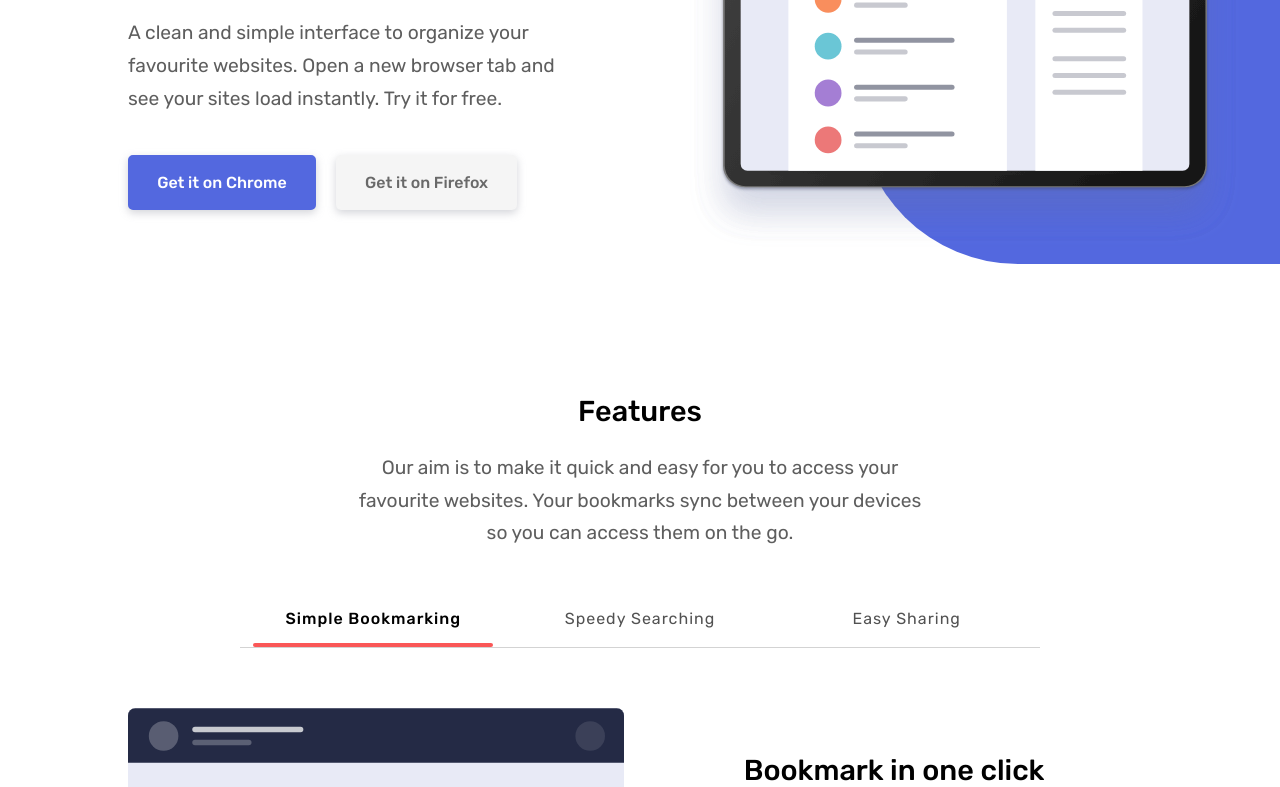
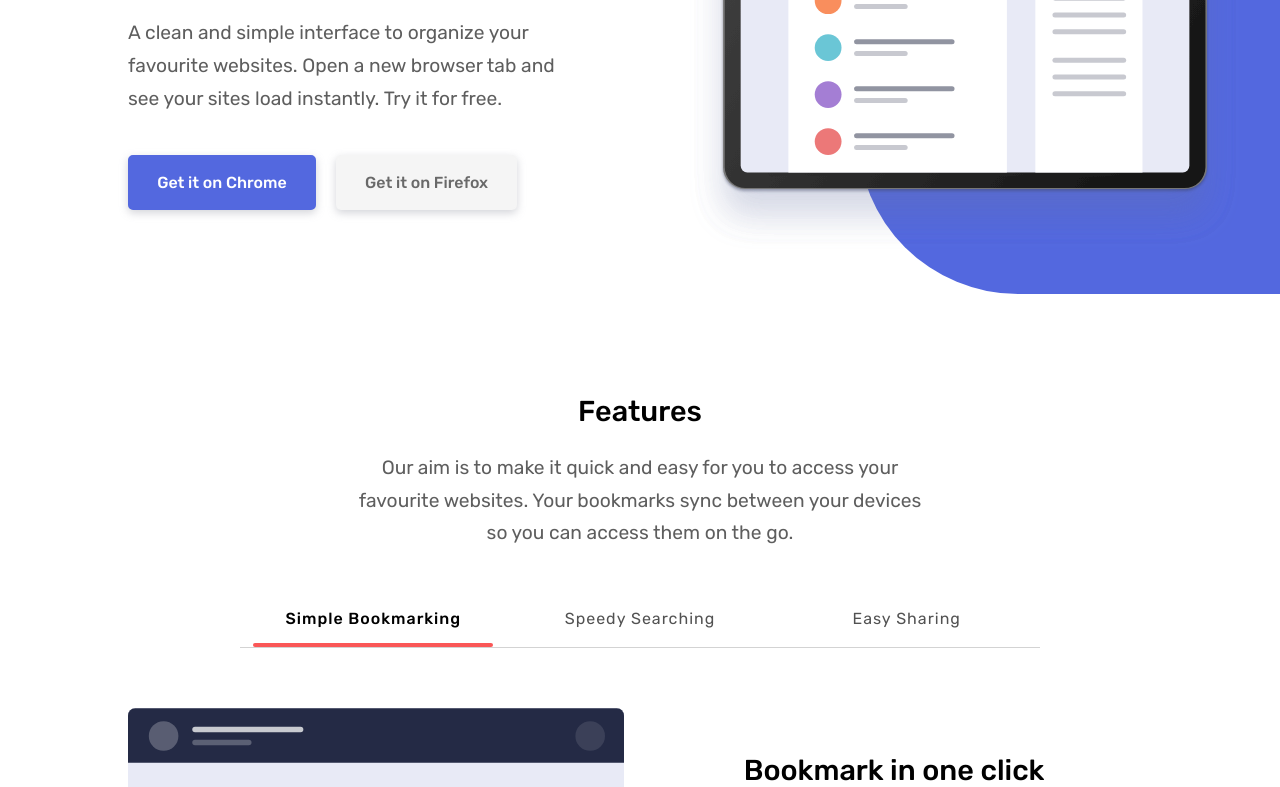
Before and after one commit to jiatian2300/Bookmark-landing-page-FM, a plain HTML site: page index.html in a window 1280 px wide. Shown: the part 313-1100 px from the top of the page. Drawn offline with Linux system fonts and the light colour scheme.

Commit message:
fix position of blob

```diff
--- a/css/style.scss
+++ b/css/style.scss
@@ -850,6 +850,7 @@ footer {
         display: grid;
         grid-template-columns: 1fr 1fr;
         grid-auto-flow: dense;
+        align-items: center;
         gap: 5em;
 
         .hero_img {
@@ -862,7 +863,7 @@ footer {
 
         .blob {
             width: 33%;
-            max-height: 300px;
+            max-height: 330px;
         }
 
         .hero_content {
```
Also changed, not shown: css/style.css, 1 other file.
